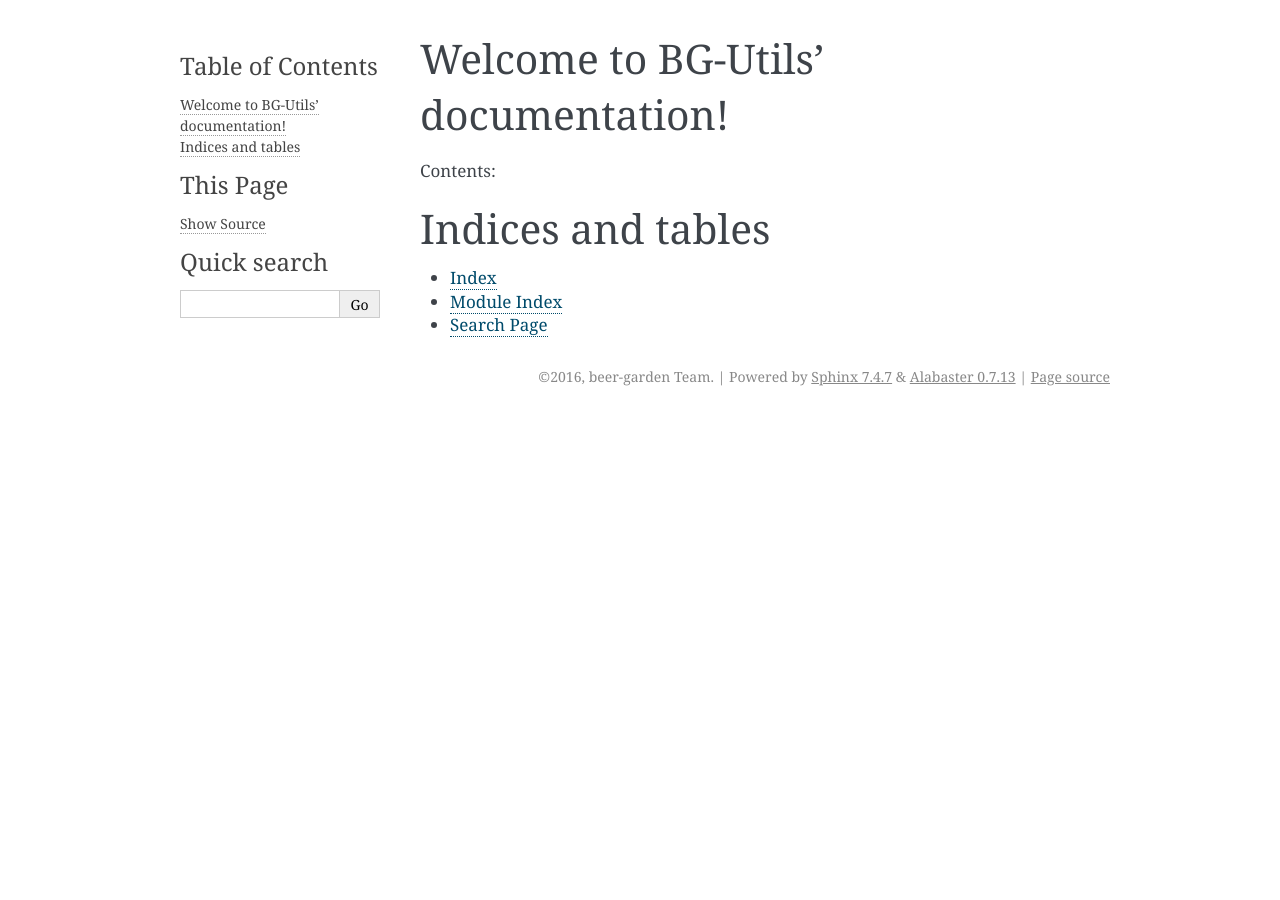
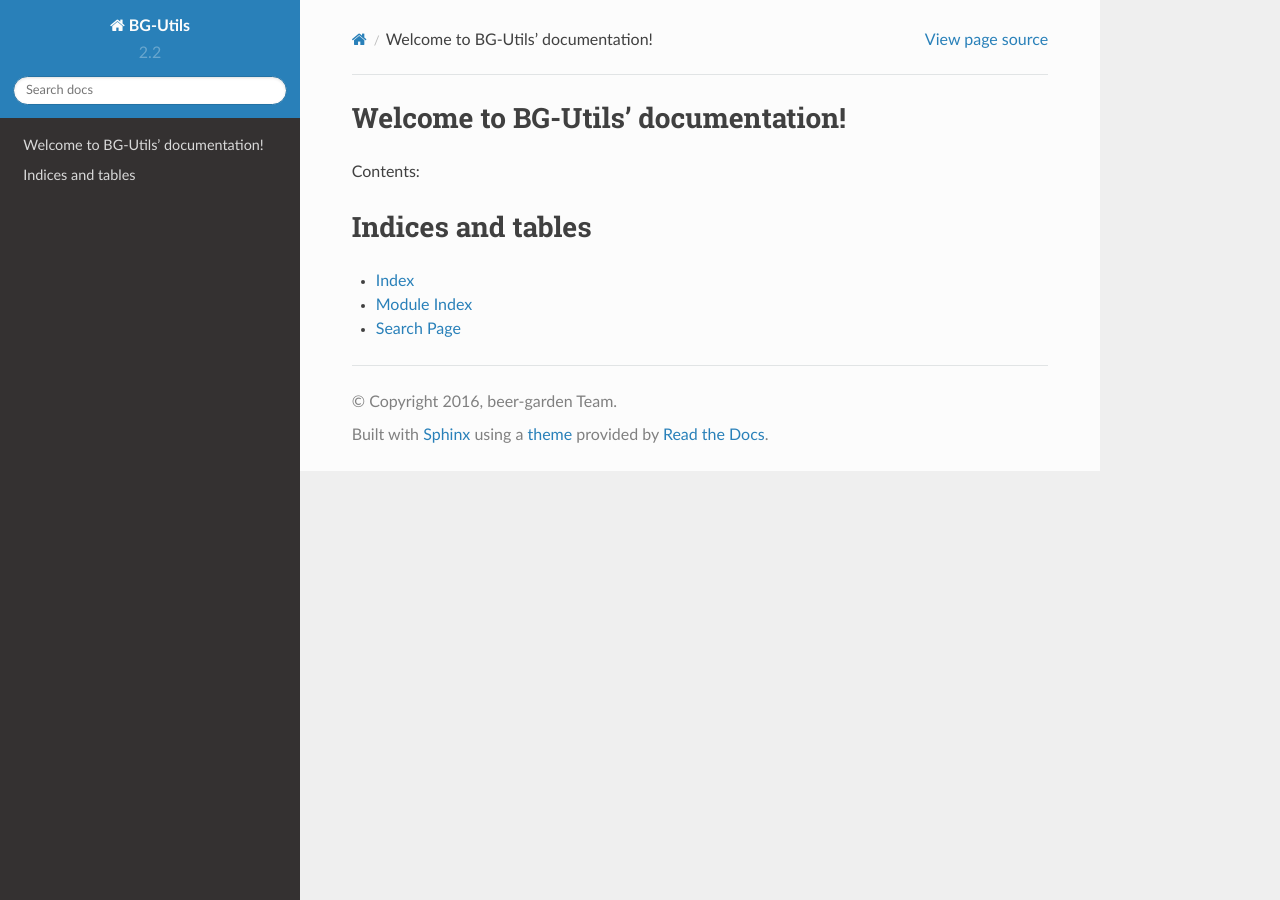
Before and after one commit to beer-garden/beer-garden, a Sphinx documentation site: the page built from docs/index.rst, in a window 1280 px wide. Built offline with Sphinx 7.4.7 and the Read the Docs theme 2.0.0, drawn with Linux system fonts in a browser that asks for light colours; pages that are not in the unit, such as notebooks, are missing from menus; the version number is read from the project's files by our own code.

Commit message:
Changing docs theme to RTD, adding sphinx extensions

```diff
--- a/docs/conf.py
+++ b/docs/conf.py
@@ -32,6 +32,8 @@
 extensions = [
     'sphinx.ext.autodoc',
     'sphinx.ext.intersphinx',
+    'sphinx.ext.napoleon',
+    'sphinx.ext.viewcode'
 ]
 
 # Add any paths that contain templates here, relative to this directory.
@@ -124,7 +126,7 @@
 # The theme to use for HTML and HTML Help pages.  See the documentation for
 # a list of builtin themes.
 #
-html_theme = 'alabaster'
+html_theme = 'sphinx_rtd_theme'
 
 # Theme options are theme-specific and customize the look and feel of a theme
 # further.  For a list of options available for each theme, see the
```
